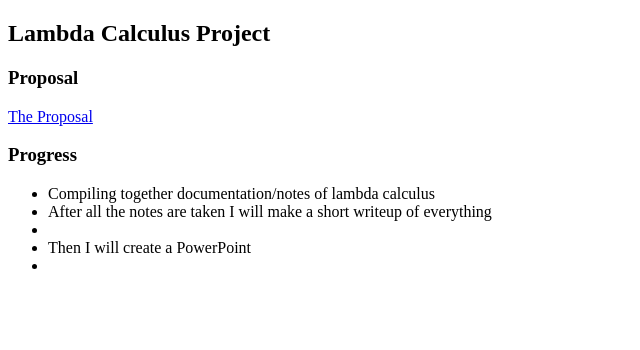
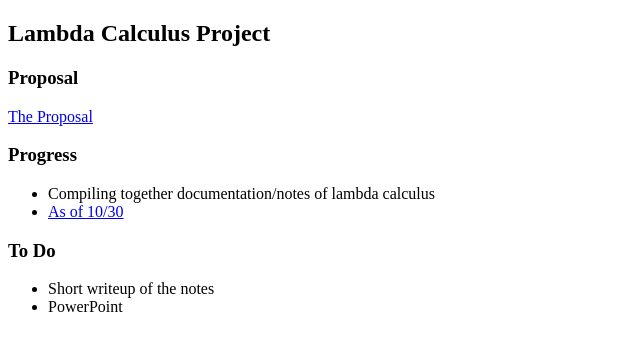
Before and after one commit to 2bdkid/2bdkid.github.io, a plain HTML site: page index.html in a window 1280 px wide. Shown: the whole page, without its empty margins (0-640 px from the left). Drawn offline with Linux system fonts and the light colour scheme.

Commit message:
updated index

```diff
--- a/index.html
+++ b/index.html
@@ -11,8 +11,12 @@
     <h3>Progress</h3>
     <ul>
       <li>Compiling together documentation/notes of lambda calculus</li>
-      <li>After all the notes are taken I will make a short writeup of everything<li>
-      <li>Then I will create a PowerPoint<li>
+      <li><a href="progress.pdf">As of 10/30</a></li>
+    </ul>
+    <h3>To Do</h3>
+    <ul>
+      <li>Short writeup of the notes</li>
+      <li>PowerPoint</li>
     </ul>
   </body>
 </html>
```
